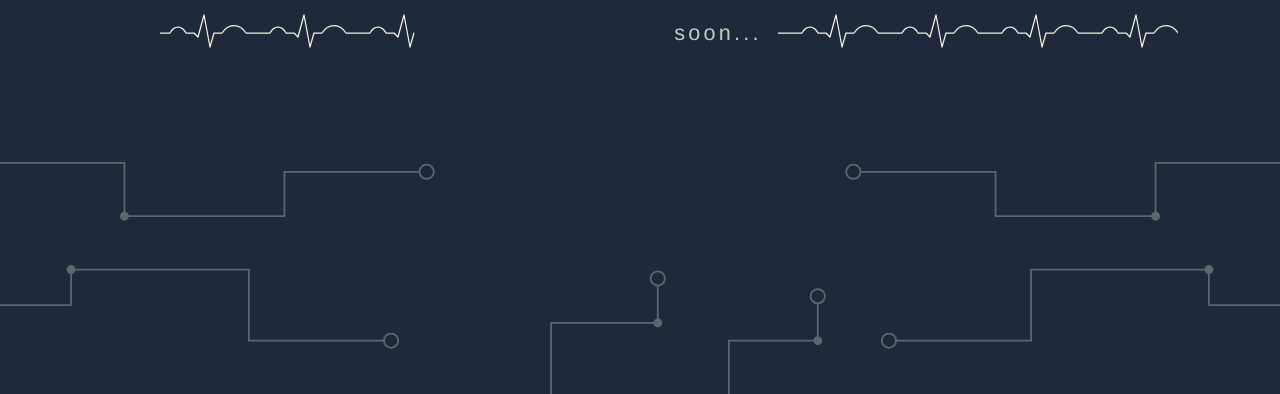
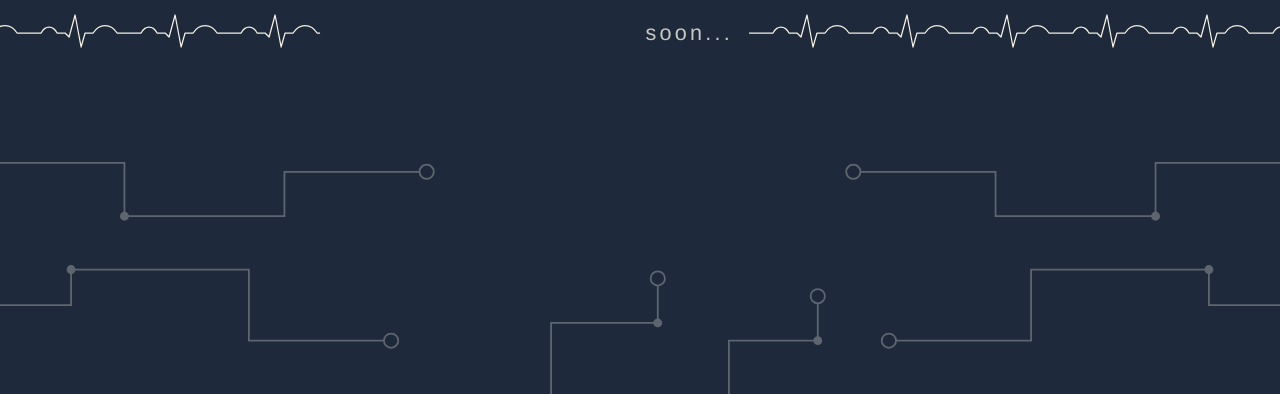
Before and after one commit to swnlia001/liamswanson_dot_com, a plain HTML site: page index.html in a window 1280 px wide. Shown: the part 406-800 px from the top of the page. Drawn offline with Linux system fonts and the light colour scheme.

Commit message:
Centre coming-soon text and extend ECG trace to screen edges
Use equal grid columns so the text stays at the screen centre, span the
ECG row across the full width, and build long repeated traces in JS that
crop at the screen edges. The wipe now runs edge to edge.

Co-Authored-By: Claude Opus 5.5 <noreply@anthropic.com>

```diff
--- a/css/styles.css
+++ b/css/styles.css
@@ -61,14 +61,19 @@ h1 {
 }
 
 /* ECG row: trace | text | trace, wiped left to right like a monitor sweep */
+/* Full screen width, breaking out of main's side padding */
 .ecg-stack {
   display: grid;
-  width: min(100%, 960px);
+  width: 100vw;
+  margin-inline: calc(50% - 50vw);
 }
 
+/* Equal side columns keep the text at the exact screen centre;
+   the traces fill the rest and are cropped at the screen edges. */
 .ecg-row {
   grid-area: 1 / 1;
-  display: flex;
+  display: grid;
+  grid-template-columns: 1fr auto 1fr;
   align-items: center;
   gap: clamp(0.4rem, 2.5vw, 1rem);
   animation: sweep var(--cycle) linear infinite backwards;
@@ -81,9 +86,9 @@ h1 {
 
 /* Height scales with the screen; "slice" keeps the beat shape and shows more beats */
 .ecg {
-  flex: 1 1 0;
+  display: block;
+  width: 100%;
   min-width: 0;
-  max-width: 400px;
   height: clamp(18px, 6vw, 40px);
 }
 
@@ -97,7 +102,6 @@ h1 {
 }
 
 .soon {
-  flex: 0 0 auto;
   font-size: clamp(0.7rem, 3.4vw, 1.35rem);
   font-weight: 300;
   letter-spacing: 0.15em;
--- a/js/main.js
+++ b/js/main.js
@@ -1,9 +1,35 @@
-// Clone the ECG row so the next sweep starts while the previous one is still
-// being erased (timing is set by --offset in css/styles.css).
 (function () {
   var stack = document.querySelector('.ecg-stack');
   if (!stack) return;
 
+  var LENGTH = 2000; // long enough to fill a side column on wide screens
+  var PERIOD = 100;  // one heartbeat
+
+  // One beat starting at x = o, on a baseline of y = 20.
+  function beat(o) {
+    return ' H' + (o + 10) + ' C' + (o + 14) + ' 12 ' + (o + 22) + ' 12 ' + (o + 26) + ' 20' +
+      ' H' + (o + 34) + ' L' + (o + 38) + ' 24 L' + (o + 44) + ' 2 L' + (o + 50) + ' 34 L' + (o + 54) + ' 20' +
+      ' H' + (o + 62) + ' C' + (o + 68) + ' 10 ' + (o + 80) + ' 10 ' + (o + 86) + ' 20' +
+      ' H' + (o + PERIOD);
+  }
+
+  // Repeated beats from `start` until the trace covers LENGTH.
+  function buildTrace(start) {
+    var d = 'M0 20' + (start ? ' H' + start : '');
+    for (var o = start; o < LENGTH; o += PERIOD) d += beat(o);
+    return d;
+  }
+
+  // Left trace ends exactly at the text; right trace starts with a short flat lead.
+  [['.ecg-left', 0], ['.ecg-right', 14]].forEach(function (item) {
+    var svg = stack.querySelector(item[0]);
+    if (!svg) return;
+    svg.setAttribute('viewBox', '0 0 ' + LENGTH + ' 40');
+    svg.querySelector('path').setAttribute('d', buildTrace(item[1]));
+  });
+
+  // Clone the row so the next sweep starts while the previous one is still
+  // being erased (timing is set by --offset in css/styles.css).
   var row = stack.querySelector('.ecg-row');
   var copy = row.cloneNode(true);
   copy.classList.add('ecg-row-next');
```
